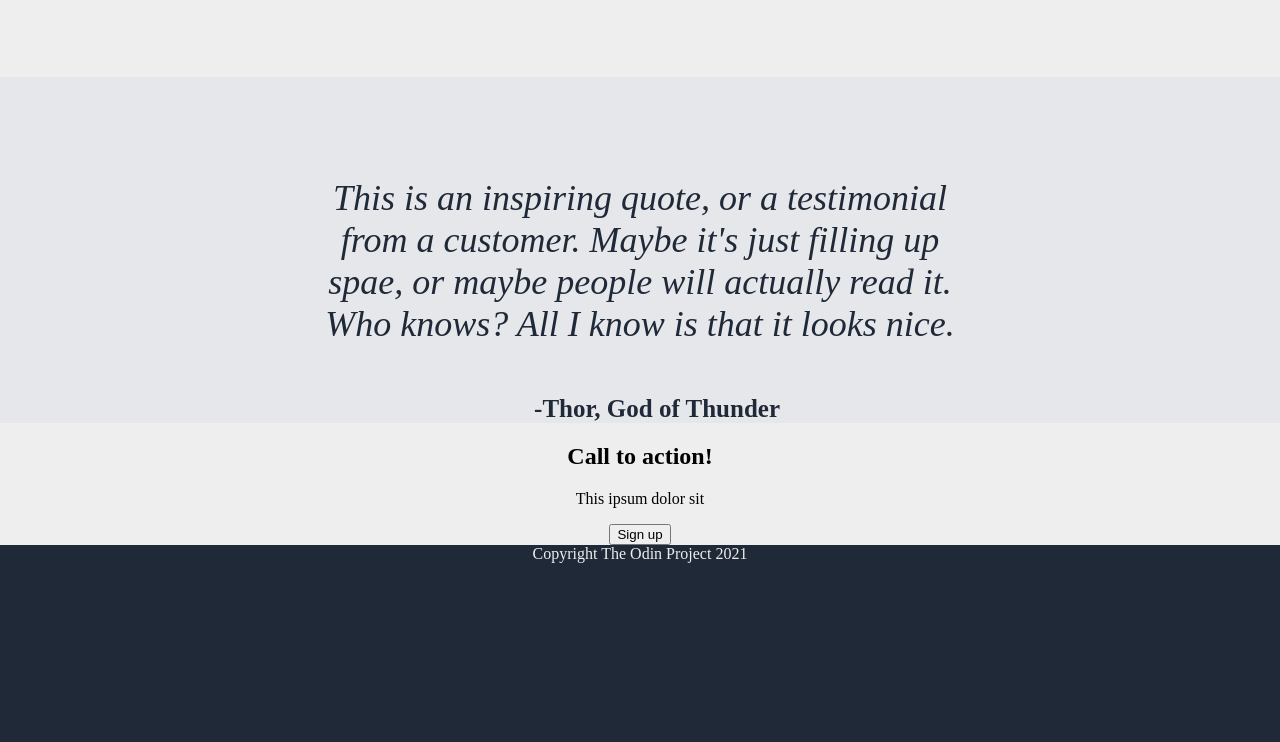
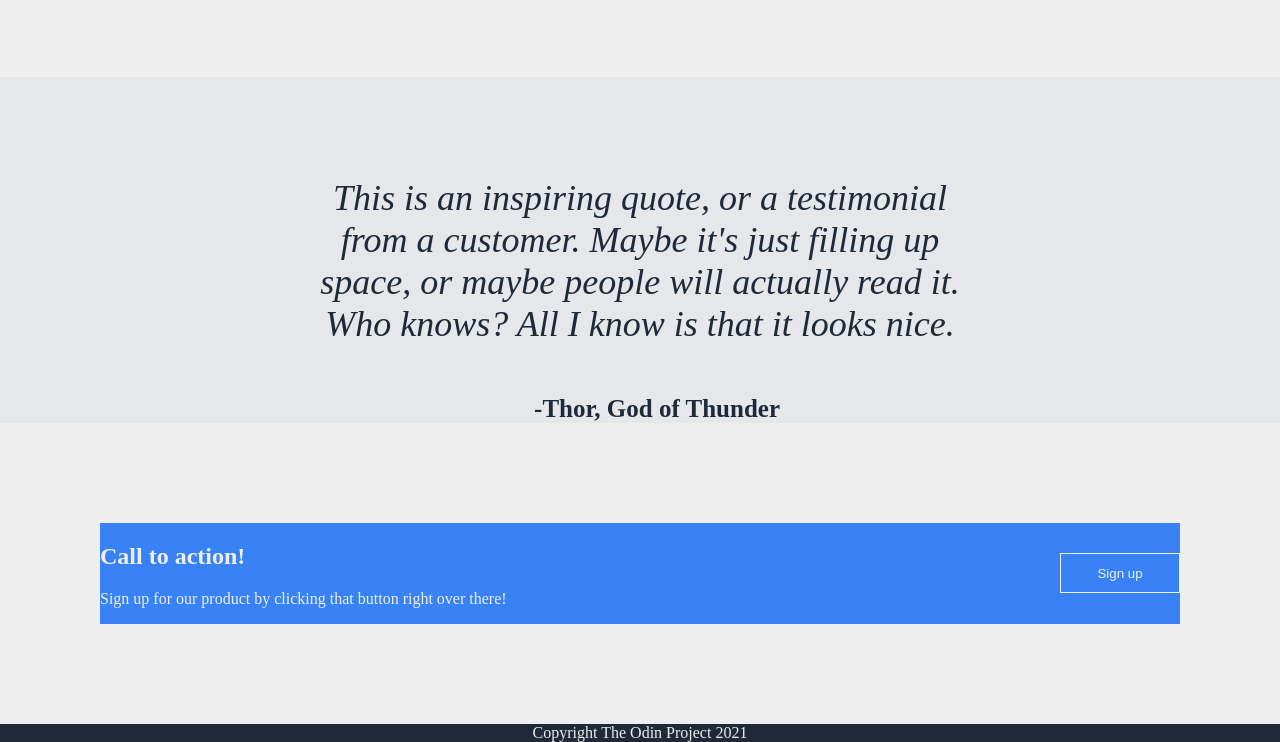
Before and after one commit to IsaacCavallaro/The-Odin-Project-Landing-Page, a plain HTML site: page index.html in a window 1280 px wide. Shown: the part 818-1560 px from the top of the page. Before the commit the page ends 1381 px from the top, so only its background shows below. Drawn offline with Linux system fonts and the light colour scheme.

Commit message:
Styling call to action section

```diff
--- a/index.html
+++ b/index.html
@@ -58,14 +58,20 @@
   </section>
 
   <section class="quote">
-    <blockquote>This is an inspiring quote, or a testimonial from a customer. Maybe it's just filling up spae, or maybe people will actually read it. Who knows? All I know is that it looks nice. </blockquote>
+    <blockquote>This is an inspiring quote, or a testimonial from a customer. Maybe it's just filling up space, or maybe people will actually read it. Who knows? All I know is that it looks nice. </blockquote>
     <cite>-Thor, God of Thunder</cite>
   </section>
 
   <section class="call-to-action">
-    <h2>Call to action!</h2>
-    <p>This ipsum dolor sit</p>
-    <button>Sign up</button>
+    <div class="action-text-container">
+      <div class="action-column">
+        <h2>Call to action!</h2>
+        <p>Sign up for our product by clicking that button right over there!</p>
+      </div>
+    </div>
+    <div class="button-container">
+      <button>Sign up</button>
+    </div>
   </section>
 
   <footer>Copyright The Odin Project 2021</footer>
--- a/style.css
+++ b/style.css
@@ -58,7 +58,6 @@ ul {
   margin: 0 auto;
   margin-top: 50px;
   width: 1200px;
-  /* height: 200px; */
   display: flex;
   justify-content: space-between;
   background-color: #1f2937;
@@ -195,12 +194,52 @@ ul {
 
 /* ========== CALL TO ACTION ========== */
 
+/* Call to action fullscreen container */
 .call-to-action{
-  text-align: center;
+  /* text-align: center; */
   width: 100%;
   margin: 0 auto;
   background-color: #eee;
+  display: flex;
+  justify-content: center;
+  /* border: 1px solid red; */
 }
+
+.action-text-container {
+  width: 1200px;
+  margin-top: 100px;
+  margin-left:100px;
+  margin-bottom: 100px;
+  background-color:#3882f6;
+  color: #eee;
+}
+
+.button-container {
+  display: flex;
+  justify-content: center;
+  align-items: center;
+  width: 150px;
+  background-color:#3882f6;
+  margin-right: 100px;
+  margin-top: 100px;
+  margin-bottom: 100px;
+}
+
+button {
+  color: #eee;
+  background-color:#3882f6;
+  border: solid 1px #eee;
+  height: 40px;
+  width: 100%;
+  padding-left: 20px;
+  padding-right: 20px;
+}
+
+
+
+
+
+
 
 
 /* ========== FOOTER ========== */
```
Also changed, not shown: images/barberry.png (deleted), images/chilli.png (deleted), images/pepper.png (deleted), images/saffron.png (deleted).
